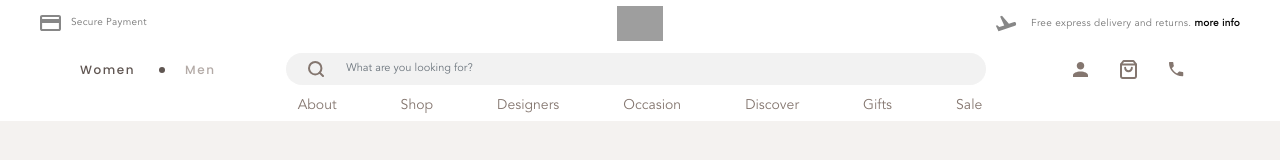
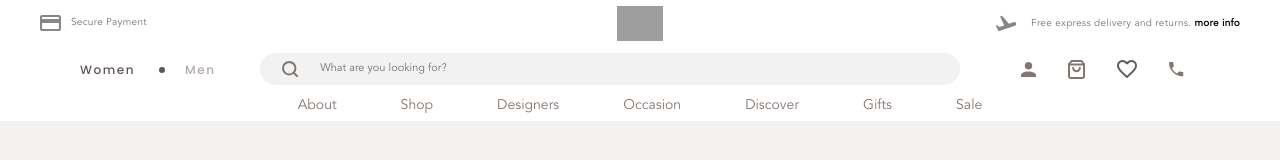
Before and after one commit to NaberaHarsh/SampleJewellery, a React (Create React App) app: page / in a window 1280 px wide. Shown: the top 160 px of the page. Built offline with nearby package versions, Linux system fonts and the light colour scheme; grey boxes are pictures that could not be loaded.

Commit message:
heart icon added in header

```diff
--- a/src/Components/Header/header.js
+++ b/src/Components/Header/header.js
@@ -149,6 +149,21 @@ class Header extends Component {
                     stroke-width="2"
                     stroke-linecap="round"
                     stroke-linejoin="round"
+                  />
+                </svg>
+              </a>
+              <a href="#">
+                <svg
+                  className="heartLine"
+                  width="20"
+                  height="19"
+                  viewBox="0 0 20 19"
+                  fill="none"
+                  xmlns="http://www.w3.org/2000/svg"
+                >
+                  <path
+                    d="M10.1 15.55L10 15.65L9.89 15.55C5.14 11.24 2 8.39 2 5.5C2 3.5 3.5 2 5.5 2C7.04 2 8.54 3 9.07 4.36H10.93C11.46 3 12.96 2 14.5 2C16.5 2 18 3.5 18 5.5C18 8.39 14.86 11.24 10.1 15.55ZM14.5 0C12.76 0 11.09 0.81 10 2.08C8.91 0.81 7.24 0 5.5 0C2.42 0 0 2.41 0 5.5C0 9.27 3.4 12.36 8.55 17.03L10 18.35L11.45 17.03C16.6 12.36 20 9.27 20 5.5C20 2.41 17.58 0 14.5 0Z"
+                    fill="#616161"
                   />
                 </svg>
               </a>
```
